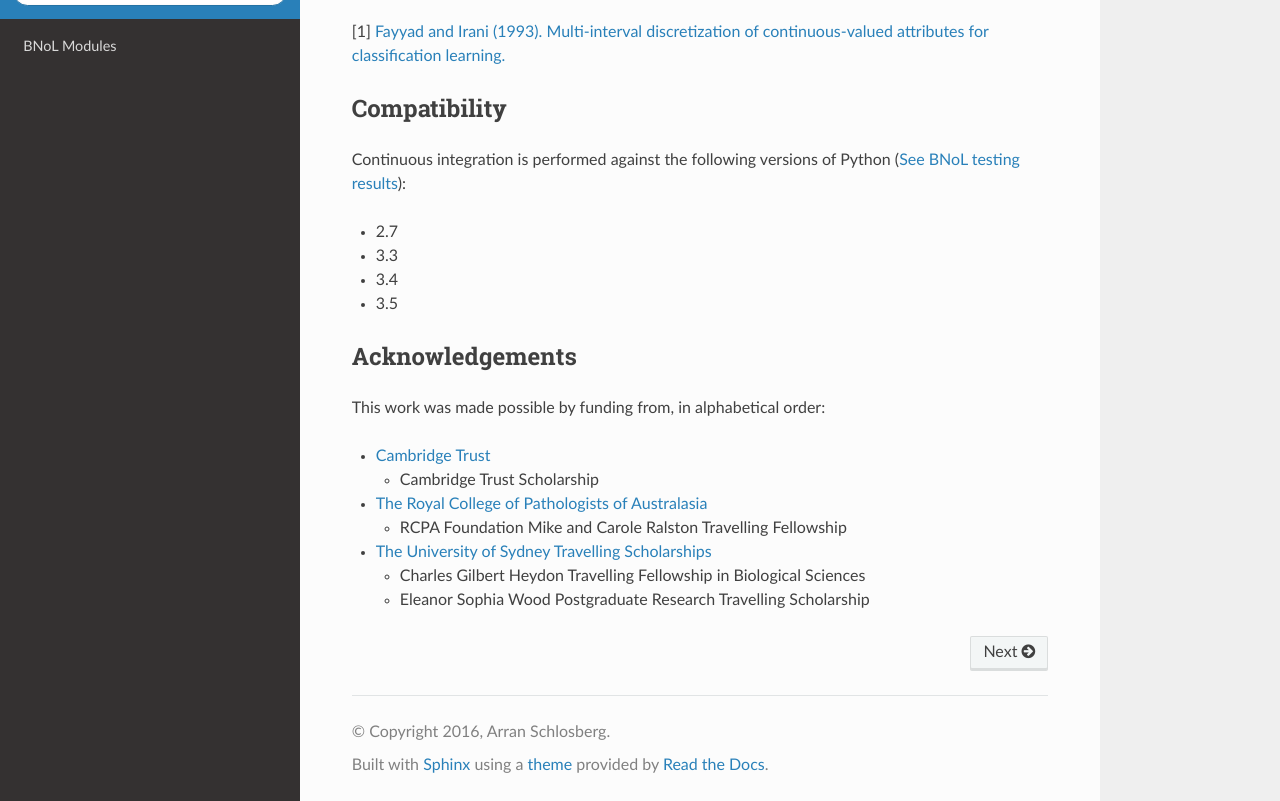
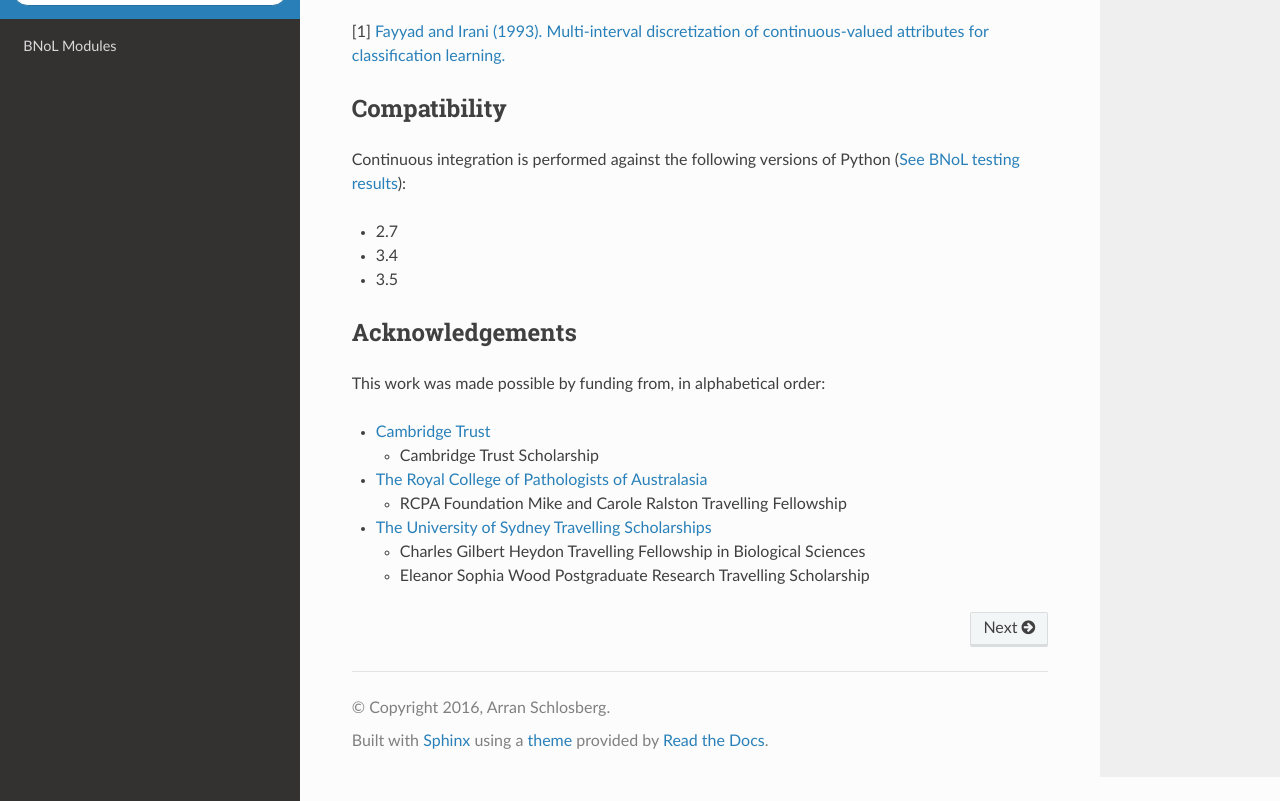
Before and after one commit to aschlosberg/BNoL, a Sphinx documentation site: the page built from docs/source/index.rst, in a window 1280 px wide and 900 px high, scrolled down 1295 px, cut to the strip 99-900 px from the top of the window. Built offline with Sphinx 7.4.7 and the Read the Docs theme 2.0.0, drawn with Linux system fonts in a browser that asks for light colours.

Commit message:
Revert to use of Miniconda-latest for TravisCI and remove Python 3.3 from test suite.

```diff
--- a/docs/source/index.rst
+++ b/docs/source/index.rst
@@ -53,7 +53,6 @@ Compatibility
 Continuous integration is performed against the following versions of Python (`See BNoL testing results <https://travis-ci.org/aschlosberg/BNoL>`_):
 
 - 2.7
-- 3.3
 - 3.4
 - 3.5
 
```
Also changed, not shown: .travis.yml.
